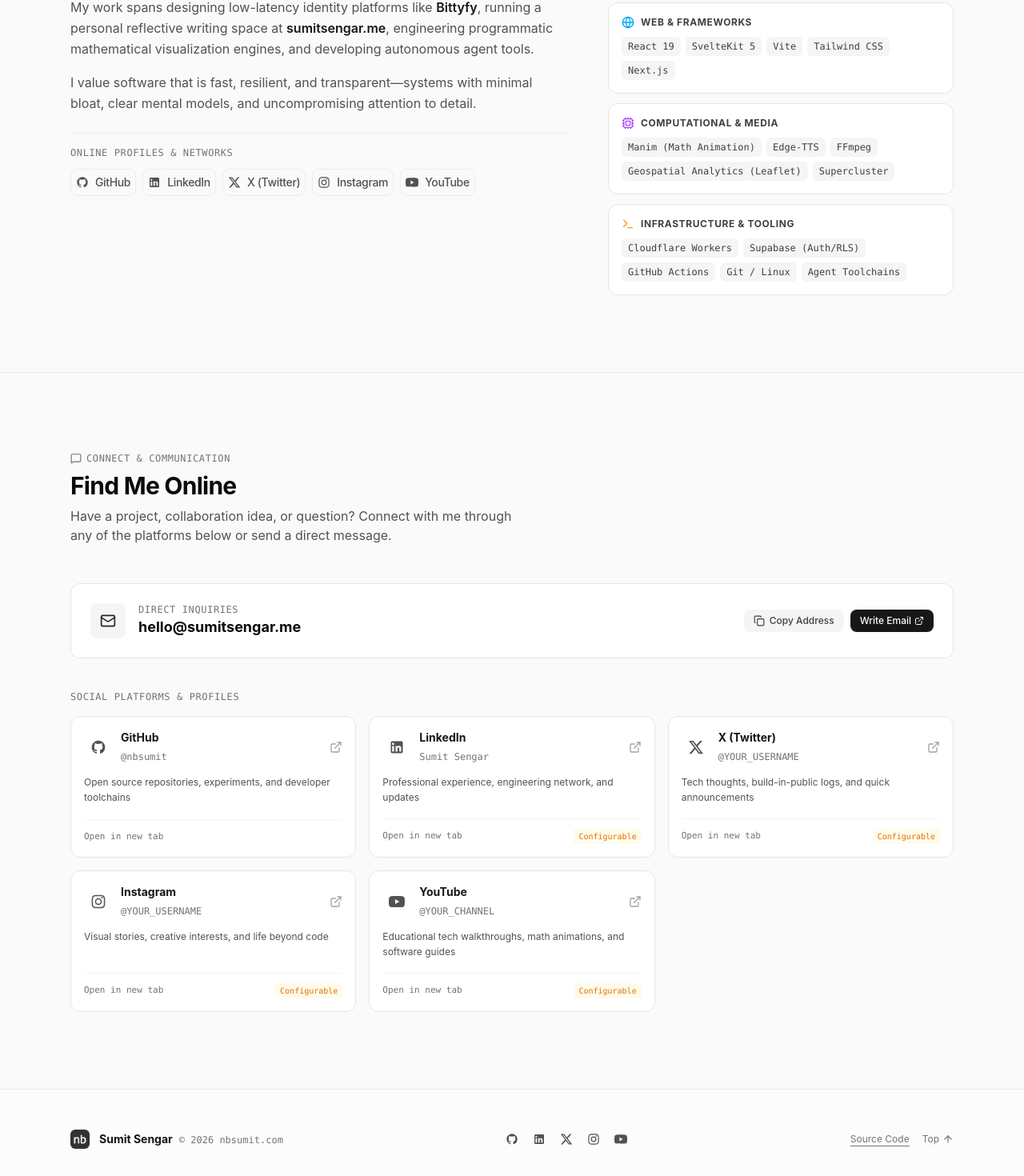
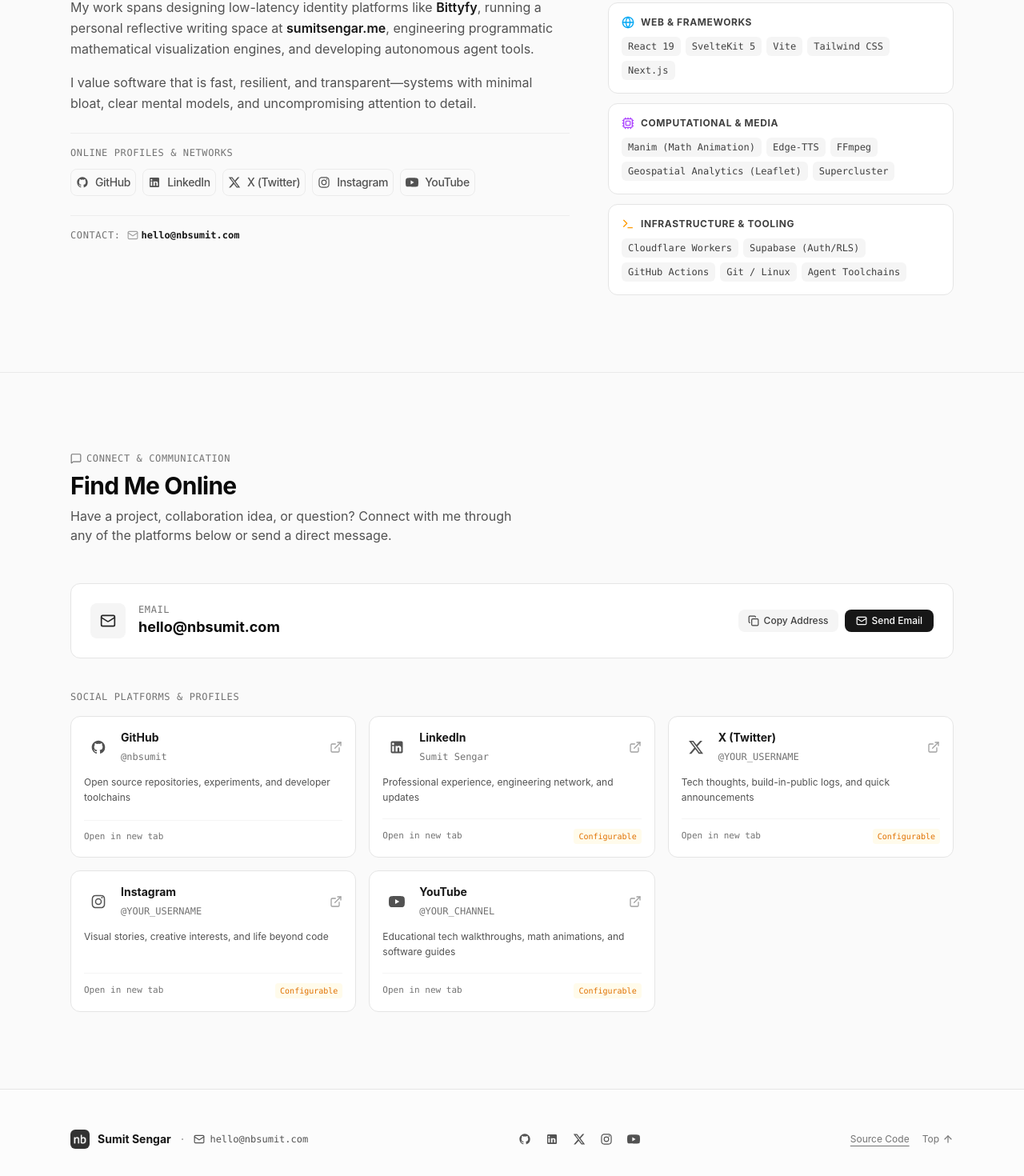
Before and after one commit to nbsumit/nbsumit, a React (Vite) app: page / in a window 1280 px wide. Shown: the part 2756-4226 px from the top of the page at 80% size. Built offline with nearby package versions, Linux system fonts and the light colour scheme.

Commit message:
Update official contact email to hello@nbsumit.com

```diff
--- a/src/components/About.tsx
+++ b/src/components/About.tsx
@@ -1,6 +1,7 @@
 import React from 'react';
-import { User, Cpu, Code2, Globe, Terminal } from 'lucide-react';
+import { User, Cpu, Code2, Globe, Terminal, Mail } from 'lucide-react';
 import { getAllSocialLinks } from '../config/socials';
+import { SITE_CONFIG } from '../config/site';
 import { SocialIcon } from './SocialIcon';
 
 export const About: React.FC = () => {
@@ -74,6 +75,18 @@
                 ))}
               </div>
             </div>
+
+            {/* Direct Contact Reference */}
+            <div className="pt-4 border-t border-neutral-200/60 dark:border-neutral-800/60 flex items-center gap-2 text-xs font-mono">
+              <span className="text-neutral-500 uppercase tracking-wider">Contact:</span>
+              <a
+                href={`mailto:${SITE_CONFIG.email}`}
+                className="text-neutral-900 dark:text-neutral-100 hover:underline inline-flex items-center gap-1 font-semibold"
+              >
+                <Mail className="w-3.5 h-3.5 text-neutral-400" />
+                <span>{SITE_CONFIG.email}</span>
+              </a>
+            </div>
           </div>
 
           {/* Right Column: Technical Matrix */}
--- a/src/components/Contact.tsx
+++ b/src/components/Contact.tsx
@@ -38,11 +38,11 @@
             </div>
             <div>
               <p className="text-xs font-mono uppercase tracking-wider text-neutral-500">
-                Direct Inquiries
+                Email
               </p>
               <a
                 href={`mailto:${SITE_CONFIG.email}`}
-                className="text-base sm:text-lg font-bold text-neutral-950 dark:text-white hover:underline"
+                className="text-base sm:text-lg font-bold text-neutral-950 dark:text-white hover:underline focus:outline-none focus-visible:ring-2 focus-visible:ring-neutral-500 rounded"
               >
                 {SITE_CONFIG.email}
               </a>
@@ -70,10 +70,11 @@
             </button>
             <a
               href={`mailto:${SITE_CONFIG.email}`}
-              className="inline-flex items-center gap-1 px-3 py-1.5 text-xs font-medium rounded-lg bg-neutral-900 dark:bg-white text-white dark:text-neutral-900 hover:bg-neutral-800 dark:hover:bg-neutral-100 transition-colors"
+              className="inline-flex items-center gap-1.5 px-3.5 py-1.5 text-xs font-medium rounded-lg bg-neutral-900 dark:bg-white text-white dark:text-neutral-900 hover:bg-neutral-800 dark:hover:bg-neutral-100 transition-colors"
+              aria-label={`Send email to ${SITE_CONFIG.email}`}
             >
-              <span>Write Email</span>
-              <ExternalLink className="w-3 h-3" />
+              <Mail className="w-3.5 h-3.5" />
+              <span>Send Email</span>
             </a>
           </div>
         </div>
--- a/src/components/Footer.tsx
+++ b/src/components/Footer.tsx
@@ -1,5 +1,5 @@
 import React from 'react';
-import { ArrowUp } from 'lucide-react';
+import { ArrowUp, Mail } from 'lucide-react';
 import { SITE_CONFIG } from '../config/site';
 import { getAllSocialLinks } from '../config/socials';
 import { SocialIcon } from './SocialIcon';
@@ -16,20 +16,27 @@
       <div className="max-w-6xl mx-auto px-4 sm:px-6">
         <div className="flex flex-col md:flex-row items-center justify-between gap-6">
           {/* Brand & Domain info */}
-          <div className="flex items-center gap-3">
-            <img
-              src="/favicon/favicon-32x32.png"
-              alt="NB Brand"
-              className="w-6 h-6 rounded-md opacity-80"
-            />
-            <div className="text-sm">
-              <span className="font-bold text-neutral-900 dark:text-white">
+          <div className="flex flex-col sm:flex-row items-center gap-3">
+            <div className="flex items-center gap-2.5">
+              <img
+                src="/favicon/favicon-32x32.png"
+                alt="NB Brand"
+                className="w-6 h-6 rounded-md opacity-80"
+              />
+              <span className="font-bold text-neutral-900 dark:text-white text-sm">
                 {SITE_CONFIG.name}
               </span>
-              <span className="text-neutral-500 text-xs ml-2 font-mono">
-                © {new Date().getFullYear()} {SITE_CONFIG.domain}
-              </span>
             </div>
+            <span className="hidden sm:inline text-neutral-400">·</span>
+            {/* Primary Contact Email */}
+            <a
+              href={`mailto:${SITE_CONFIG.email}`}
+              className="inline-flex items-center gap-1.5 text-xs font-mono text-neutral-600 dark:text-neutral-400 hover:text-neutral-950 dark:hover:text-white transition-colors"
+              aria-label={`Send email to ${SITE_CONFIG.email}`}
+            >
+              <Mail className="w-3.5 h-3.5" />
+              <span>{SITE_CONFIG.email}</span>
+            </a>
           </div>
 
           {/* Social Icons Strip (All 5 platforms) */}
--- a/src/config/site.ts
+++ b/src/config/site.ts
@@ -10,7 +10,7 @@
   url: 'https://nbsumit.com',
   title: 'Sumit Sengar (nbsumit) — Software Engineer & Builder',
   description: 'Personal software ecosystem, open source tools, computational exploration, and creative engineering by Sumit Sengar (@nbsumit).',
-  email: 'hello@sumitsengar.me',
+  email: 'hello@nbsumit.com',
   status: 'Building and exploring computational tools & digital platforms',
   availability: 'Open for high-impact technical collaborations',
   navLinks: [
```
Also changed, not shown: 1 other file (tests, documents, lock files or other folders).
